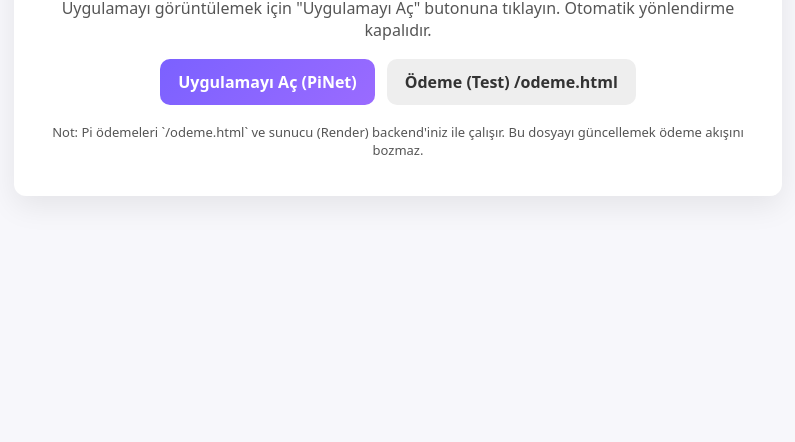
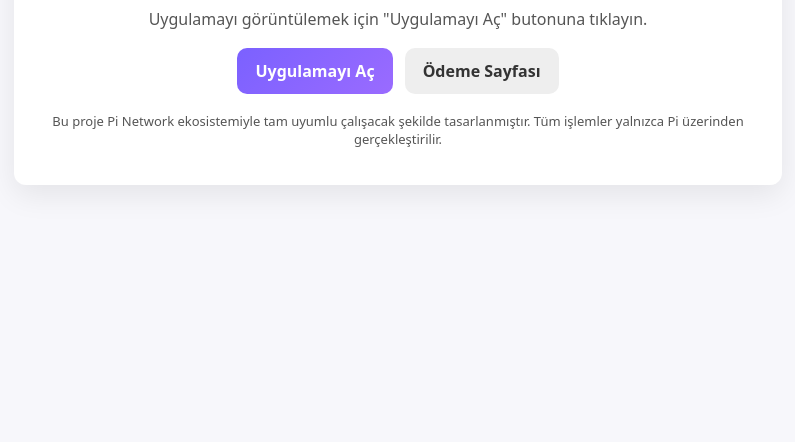
Before and after one commit to HasanOlgun0808/spiritual-academy, a website: page index.html in a window 1280 px wide. Shown: the part 358-800 px from the top of the page, without its empty margins (242-1037 px from the left). Drawn offline with Linux system fonts and the light colour scheme.

Commit message:
Update index.html

```diff
--- a/index.html
+++ b/index.html
@@ -6,30 +6,65 @@
   <title>Spiritual Academy</title>
 
   <style>
-    body{font-family:system-ui,-apple-system,Segoe UI,Roboto,Helvetica,Arial;display:flex;align-items:center;justify-content:center;height:100vh;margin:0;background:#f7f7fb}
-    .box{max-width:720px;width:92%;background:#fff;padding:24px;border-radius:12px;box-shadow:0 10px 30px rgba(0,0,0,.08);text-align:center}
-    .muted{color:#555;margin-top:8px}
-    .row{margin-top:18px;display:flex;gap:12px;justify-content:center;flex-wrap:wrap}
-    a.btn{padding:12px 18px;border-radius:10px;text-decoration:none;font-weight:600}
-    .primary{background:linear-gradient(135deg,#7b61ff,#9a6bff);color:#fff}
-    .ghost{background:#eee;color:#333}
+    body {
+      font-family: system-ui, -apple-system, Segoe UI, Roboto, Helvetica, Arial;
+      display: flex;
+      align-items: center;
+      justify-content: center;
+      height: 100vh;
+      margin: 0;
+      background: #f7f7fb;
+    }
+    .box {
+      max-width: 720px;
+      width: 92%;
+      background: #fff;
+      padding: 24px;
+      border-radius: 12px;
+      box-shadow: 0 10px 30px rgba(0,0,0,.08);
+      text-align: center;
+    }
+    .muted { color: #555; margin-top: 8px; }
+    .row { margin-top: 18px; display: flex; gap: 12px; justify-content: center; flex-wrap: wrap; }
+    a.btn {
+      padding: 12px 18px;
+      border-radius: 10px;
+      text-decoration: none;
+      font-weight: 600;
+      transition: all 0.3s ease;
+    }
+    .primary {
+      background: linear-gradient(135deg, #7b61ff, #9a6bff);
+      color: #fff;
+    }
+    .primary:hover {
+      background: linear-gradient(135deg, #6b54e1, #8c5fff);
+    }
+    .ghost {
+      background: #eee;
+      color: #333;
+    }
+    .ghost:hover {
+      background: #ddd;
+    }
   </style>
 </head>
 <body>
   <div class="box">
     <h1>✨ Spiritual Academy</h1>
-    <p class="muted">Uygulamayı görüntülemek için "Uygulamayı Aç" butonuna tıklayın. Otomatik yönlendirme kapalıdır.</p>
+    <p class="muted">Uygulamayı görüntülemek için "Uygulamayı Aç" butonuna tıklayın.</p>
 
     <div class="row">
-      <!-- PiNet uygulama linki: butona tıklanınca PiNet içinde açılacak -->
-      <a class="btn primary" href="https://spiritualacademy7697.pinet.com" rel="noopener" target="_blank">Uygulamayı Aç (PiNet)</a>
+      <!-- Ana uygulama -->
+      <a class="btn primary" href="https://spiritualacademy7697.pinet.com" rel="noopener" target="_blank">Uygulamayı Aç</a>
 
-      <!-- Test/Debug için ödeme sayfası -->
-      <a class="btn ghost" href="/odeme.html" rel="noopener">Ödeme (Test) /odeme.html</a>
+      <!-- Ödeme sayfası -->
+      <a class="btn ghost" href="/payment.html" rel="noopener">Ödeme Sayfası</a>
     </div>
 
     <p class="muted" style="margin-top:18px;font-size:13px">
-      Not: Pi ödemeleri `/odeme.html` ve sunucu (Render) backend'iniz ile çalışır. Bu dosyayı güncellemek ödeme akışını bozmaz.
+      Bu proje Pi Network ekosistemiyle tam uyumlu çalışacak şekilde tasarlanmıştır.
+      Tüm işlemler yalnızca Pi üzerinden gerçekleştirilir.
     </p>
   </div>
 </body>
```
